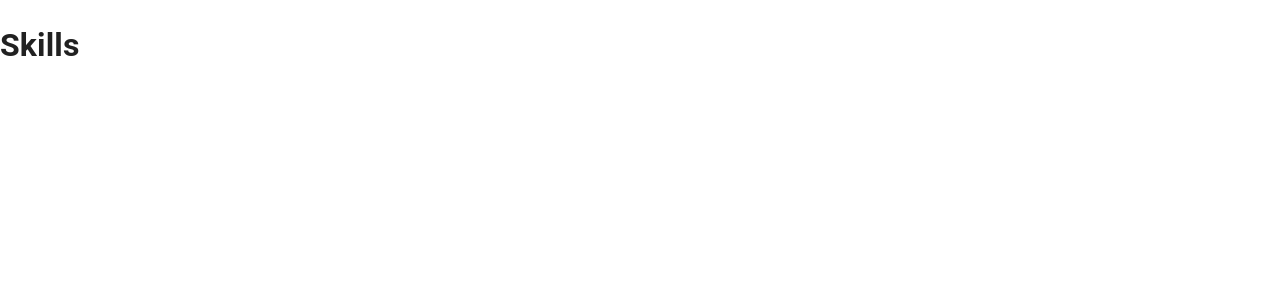
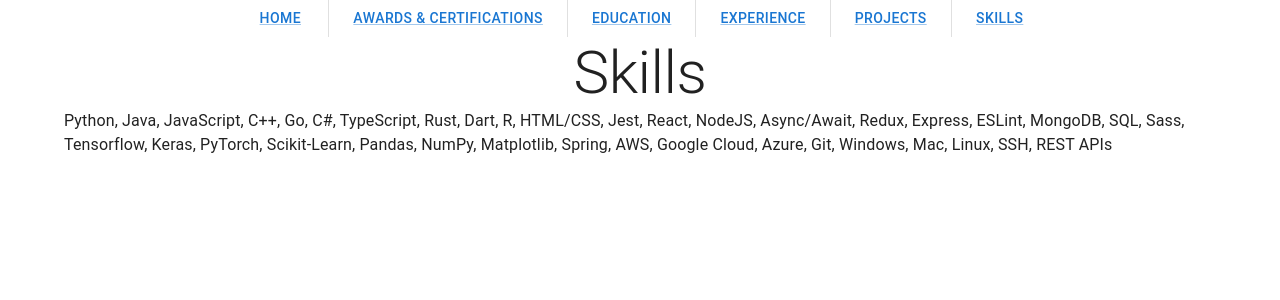
Before and after one commit to wenjalan/wenjalan-site-old, a React (Create React App) app in the folder client/: page /skills in a window 1280 px wide. Shown: the top 300 px of the page. Built offline with nearby package versions, Linux system fonts and the light colour scheme.

Commit message:
Skills page

```diff
--- /dev/null
+++ b/client/src/content/skills.json
@@ -0,0 +1,40 @@
+[
+  "Python",
+  "Java",
+  "JavaScript",
+  "C++",
+  "Go",
+  "C#",
+  "TypeScript",
+  "Rust",
+  "Dart",
+  "R",
+  "HTML/CSS",
+  "Jest",
+  "React",
+  "NodeJS",
+  "Async/Await",
+  "Redux",
+  "Express",
+  "ESLint",
+  "MongoDB",
+  "SQL",
+  "Sass",
+  "Tensorflow",
+  "Keras",
+  "PyTorch",
+  "Scikit-Learn",
+  "Pandas",
+  "NumPy",
+  "Matplotlib",
+  "Spring",
+  "AWS",
+  "Google Cloud",
+  "Azure",
+  "Git",
+  "Windows",
+  "Mac",
+  "Linux",
+  "SSH",
+  "REST APIs"
+]
--- a/client/src/pages/Skills.tsx
+++ b/client/src/pages/Skills.tsx
@@ -1,5 +1,18 @@
+import { Container, Typography } from "@mui/material"
+import Header from "../components/Header"
+import Navbar from "../components/Navbar"
+import skillsJson from "../content/skills.json"
+
 function Skills() {
-  return <h1>Skills</h1>
+  return (
+    <Container>
+      <Navbar />
+      <Header value="Skills" />
+      <Typography>
+        {skillsJson.join(', ')}
+      </Typography>
+    </Container>
+  )
 }
 
 export default Skills
```
